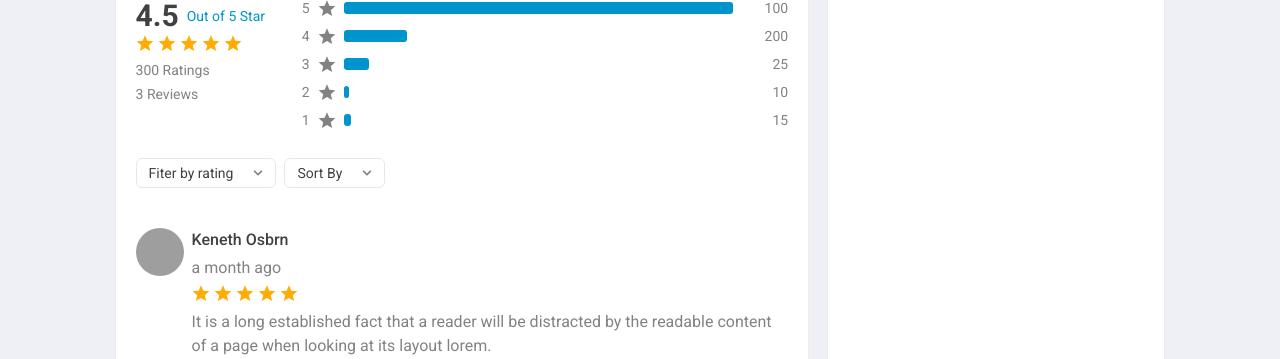
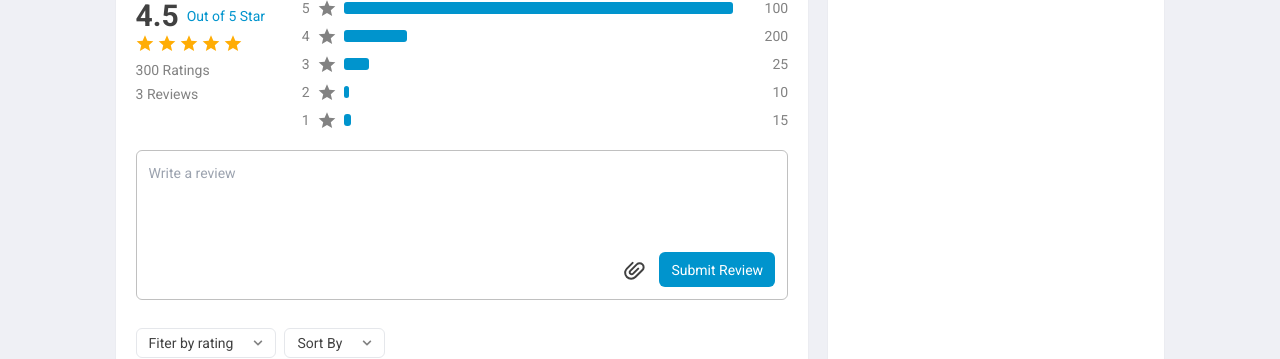
Before and after one commit to thuyainsoe/osshop, a React (Vite) app: page /fashion/1/1 in a window 1280 px wide. Shown: the part 1000-1359 px from the top of the page. Built offline with nearby package versions, Linux system fonts and the light colour scheme; grey boxes are pictures that could not be loaded; the HTML template or start-up script is replaced by a standard one.

Commit message:
first commit

```diff
--- a/src/pages/ItemDetail/Fashion/components/ProductReview.tsx
+++ b/src/pages/ItemDetail/Fashion/components/ProductReview.tsx
@@ -3,6 +3,7 @@ import { ChevronDownIcon } from "@/components/Icon";
 import RatingSection from "./RatingSection";
 import { reviews } from "@/data/fashion-detail";
 import ReviewCard from "@/components/ReviewCard";
+import ReviewTextbox from "./ReviewTextbox";
 // import Button from "@/components/Button";
 
 const ProductReview = () => {
@@ -12,6 +13,7 @@ const ProductReview = () => {
       <h5 className="text-lg text-heading">Product Review</h5>
       <div className="mt-2 w-full">
         <RatingSection />
+        <ReviewTextbox />
         {/* buttons */}
         <div className="w-full flex items-center mb-5 mt-7 gap-2">
           <div className="h-[30px] w-fit px-3 bg-white border rounded-md text-heading flex items-center gap-5 cursor-pointer text-sm">
--- /dev/null
+++ b/src/pages/ItemDetail/Fashion/components/ReviewTextbox.tsx
@@ -0,0 +1,22 @@
+import Button from "@/components/Button";
+import { AttachFileIcon } from "@/components/Icon";
+
+const ReviewTextbox = () => {
+  return (
+    <div className="w-full h-[150px] border border-description/50 rounded-md p-3 relative my-5">
+      <textarea
+        className="w-full h-full outline-none border-none text-description text-sm"
+        placeholder="Write a review"
+      ></textarea>
+      <div className="flex items-center gap-2 absolute bottom-3 right-3">
+        <AttachFileIcon />
+        <Button
+          label="Submit Review"
+          className="w-fit h-[35px] bg-brandblue text-sm"
+        />
+      </div>
+    </div>
+  );
+};
+
+export default ReviewTextbox;
```
